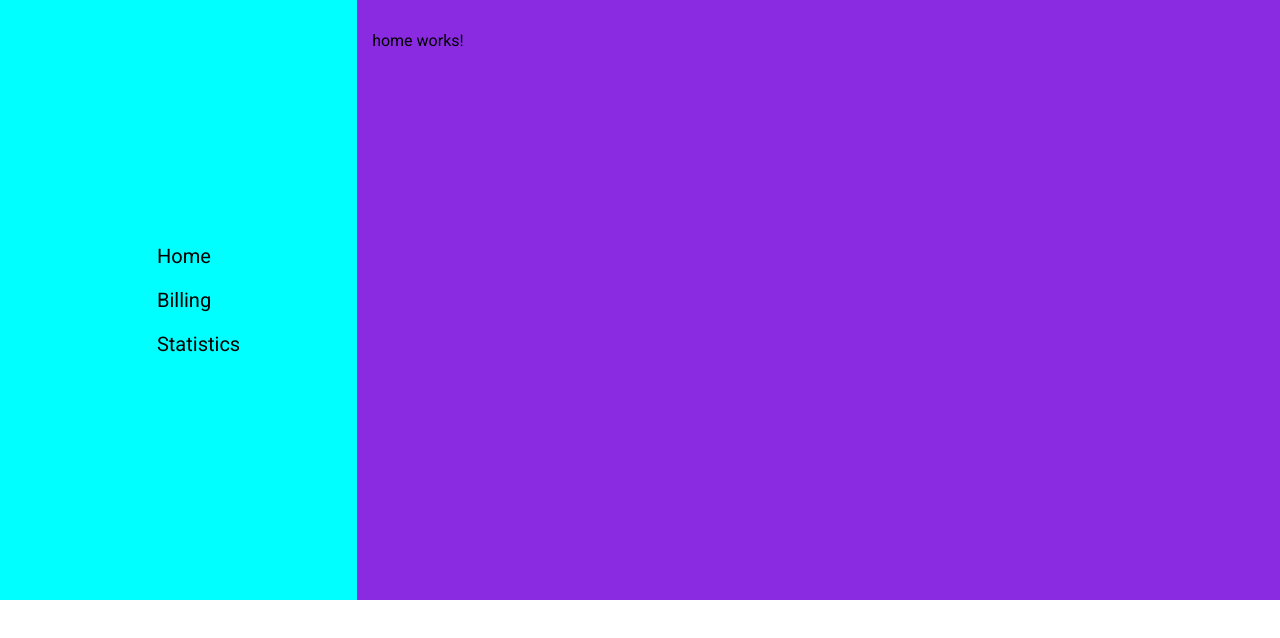
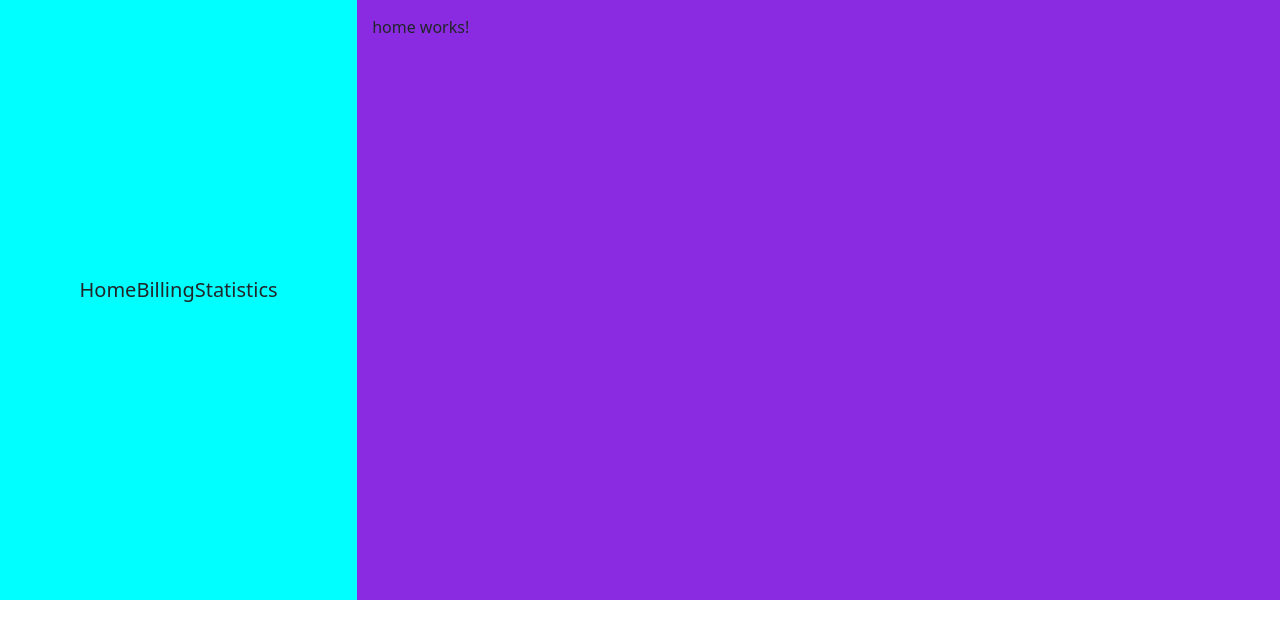
Before and after one commit to szobek/lastProjectWithAngular, an Angular app: page /home in a window 1280 px wide. Shown: the top 638 px of the page. Built offline with nearby package versions, Linux system fonts and the light colour scheme.

Commit message:
Install ng bootstrap

```diff
--- a/package.json
+++ b/package.json
@@ -18,6 +18,9 @@
     "@angular/platform-browser": "^16.1.0",
     "@angular/platform-browser-dynamic": "^16.1.0",
     "@angular/router": "^16.1.0",
+    "@ng-bootstrap/ng-bootstrap": "^15.1.2",
+    "@popperjs/core": "^2.11.6",
+    "bootstrap": "^5.2.3",
     "rxjs": "~7.8.0",
     "tslib": "^2.3.0",
     "zone.js": "~0.13.0"
@@ -26,6 +29,7 @@
     "@angular-devkit/build-angular": "^16.1.0",
     "@angular/cli": "~16.1.0",
     "@angular/compiler-cli": "^16.1.0",
+    "@angular/localize": "^16.1.0",
     "@types/jasmine": "~4.3.0",
     "jasmine-core": "~4.6.0",
     "karma": "~6.4.0",
--- a/src/app/app.module.ts
+++ b/src/app/app.module.ts
@@ -11,6 +11,7 @@ import { BillingWrapperComponent } from './components/billing/wrapper/billing-wr
 import { StatisticsWrapperComponent } from './components/statistics/wrapper/statistics-wrapper.component';
 import { BillingModule } from './modules/billing/billing.module';
 import { StatisticsModule } from './modules/statistics/statistics.module';
+import { NgbModule } from '@ng-bootstrap/ng-bootstrap';
 
 @NgModule({
   declarations: [
@@ -27,6 +28,7 @@ import { StatisticsModule } from './modules/statistics/statistics.module';
     BillingModule,
     StatisticsModule,
     AppRoutingModule,
+    NgbModule,
   ],
   providers: [],
   bootstrap: [MainContainerComponent]
--- a/src/main.ts
+++ b/src/main.ts
@@ -1,3 +1,5 @@
+/// <reference types="@angular/localize" />
+
 import { platformBrowserDynamic } from '@angular/platform-browser-dynamic';
 
 import { AppModule } from './app/app.module';
--- a/src/styles.scss
+++ b/src/styles.scss
@@ -12,3 +12,5 @@ body{
     cursor: pointer;
     font-weight: 500;
 }
+/* Importing Bootstrap SCSS file. */
+@import 'bootstrap/scss/bootstrap';
--- a/tsconfig.app.json
+++ b/tsconfig.app.json
@@ -3,7 +3,9 @@
   "extends": "./tsconfig.json",
   "compilerOptions": {
     "outDir": "./out-tsc/app",
-    "types": []
+    "types": [
+      "@angular/localize"
+    ]
   },
   "files": [
     "src/main.ts"
```
Also changed, not shown: 2 other files (tests, documents, lock files or other folders).
